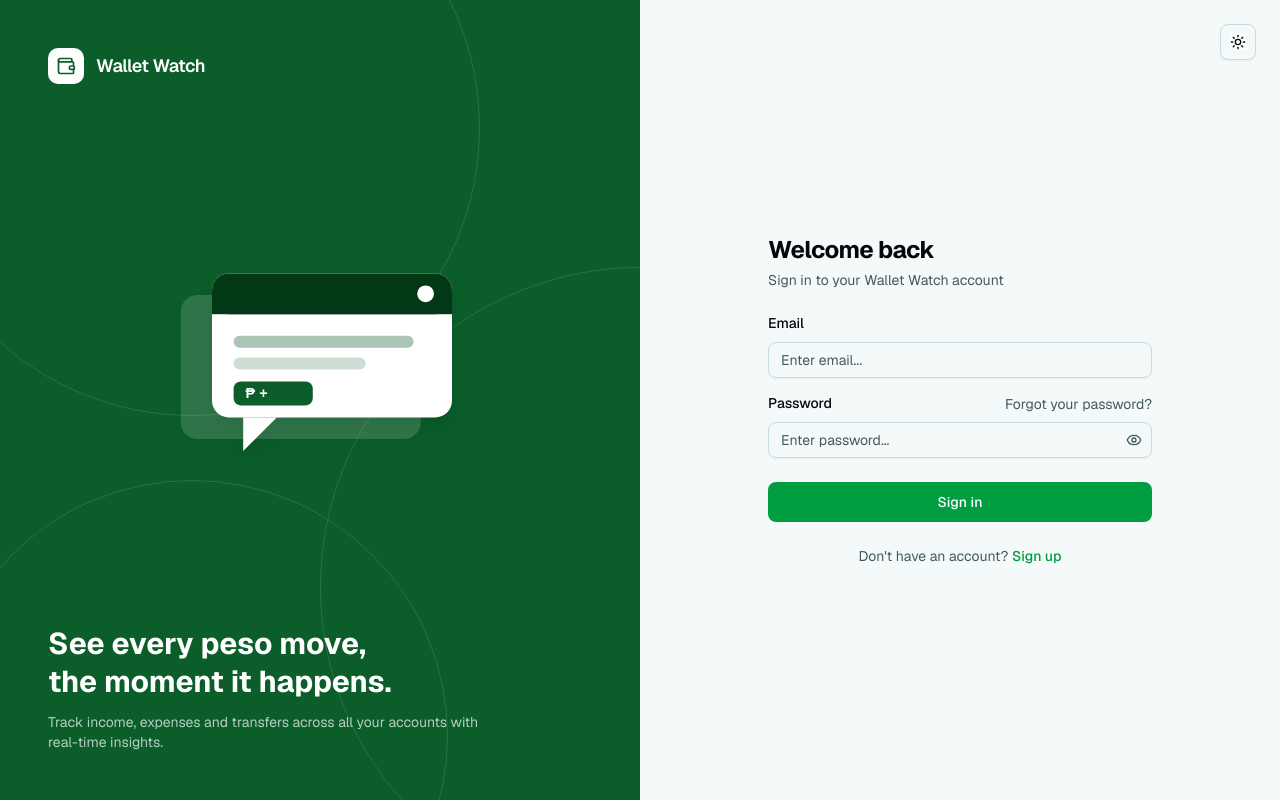
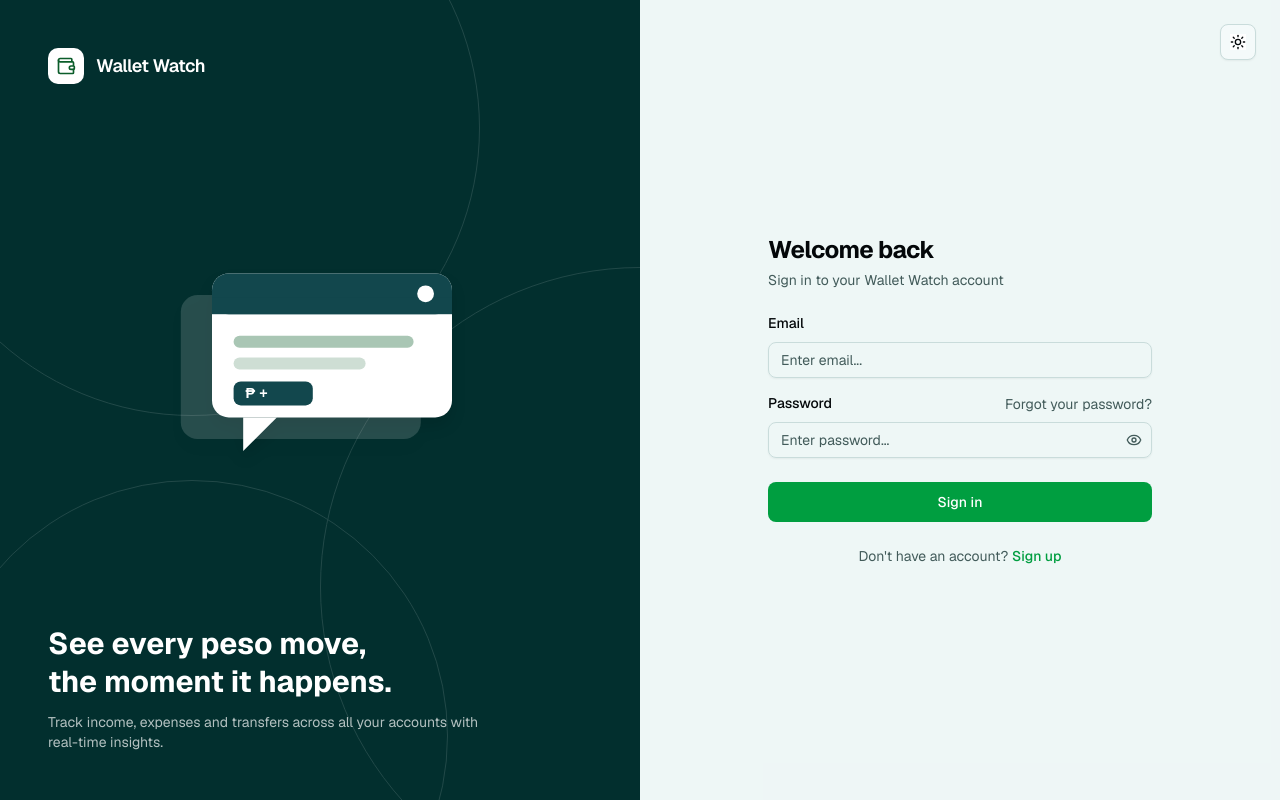
Before and after one commit to Ichibannnn/wallet-watch-nextjs, a Next.js app: page /signin in a window 1280 px wide. Built offline with nearby package versions, Linux system fonts and the light colour scheme.

Commit message:
Login - Change the color palette

```diff
--- a/src/app/signin/page.tsx
+++ b/src/app/signin/page.tsx
@@ -15,7 +15,7 @@ export default async function SignInPage({
       <AuthBrandPanel />
 
       {/* Form panel */}
-      <section className="relative flex flex-col bg-background px-6 py-8 sm:px-10">
+      <section className="relative flex flex-col bg-muted/40 px-6 py-8 sm:px-10">
         {/* Theme toggle — top right corner */}
         <div className="absolute top-6 right-6">
           <ThemeToggle />
@@ -39,7 +39,10 @@ export default async function SignInPage({
 
           <p className="mt-6 text-center text-sm text-muted-foreground">
             Don&apos;t have an account?{" "}
-            <Link href="/signup" className="font-medium text-primary underline-offset-4 hover:underline">
+            <Link
+              href="/signup"
+              className="font-medium text-primary underline-offset-4 hover:underline"
+            >
               Sign up
             </Link>
           </p>
--- a/src/components/auth/auth-brand-panel.tsx
+++ b/src/components/auth/auth-brand-panel.tsx
@@ -7,9 +7,12 @@ import { Wallet } from "lucide-react";
  */
 export function AuthBrandPanel() {
   return (
-    <aside className="relative hidden overflow-hidden bg-[oklch(0.42_0.11_150)] text-white lg:flex lg:flex-col lg:justify-between lg:p-12">
+    <aside className="relative hidden overflow-hidden bg-teal-950 text-white lg:flex lg:flex-col lg:justify-between lg:p-12">
       {/* Decorative concentric rings */}
-      <div aria-hidden className="pointer-events-none absolute inset-0 opacity-[0.12]">
+      <div
+        aria-hidden
+        className="pointer-events-none absolute inset-0 opacity-[0.12]"
+      >
         <div className="absolute -top-40 -left-24 size-[36rem] rounded-full border border-white" />
         <div className="absolute top-1/3 left-1/2 size-[40rem] rounded-full border border-white" />
         <div className="absolute -bottom-48 -left-16 size-[32rem] rounded-full border border-white" />
@@ -20,7 +23,9 @@ export function AuthBrandPanel() {
         <span className="flex size-9 items-center justify-center rounded-lg bg-white text-[oklch(0.42_0.11_150)]">
           <Wallet className="size-5" />
         </span>
-        <span className="text-lg font-semibold tracking-tight">Wallet Watch</span>
+        <span className="text-lg font-semibold tracking-tight">
+          Wallet Watch
+        </span>
       </div>
 
       {/* Illustration */}
@@ -34,7 +39,8 @@ export function AuthBrandPanel() {
           See every peso move, the moment it happens.
         </h2>
         <p className="mt-3 text-sm text-white/70">
-          Track income, expenses and transfers across all your accounts with real-time insights.
+          Track income, expenses and transfers across all your accounts with
+          real-time insights.
         </p>
       </div>
     </aside>
@@ -51,19 +57,70 @@ function AuthIllustration() {
       aria-hidden
     >
       {/* Back card */}
-      <rect x="44" y="70" width="200" height="120" rx="14" fill="white" opacity="0.15" />
+      <rect
+        x="44"
+        y="70"
+        width="200"
+        height="120"
+        rx="14"
+        fill="white"
+        opacity="0.15"
+      />
       {/* Speech-bubble card */}
       <g>
         <rect x="70" y="52" width="200" height="120" rx="14" fill="white" />
-        <rect x="70" y="52" width="200" height="34" rx="14" fill="oklch(0.30 0.08 150)" />
-        <rect x="70" y="72" width="200" height="14" fill="oklch(0.30 0.08 150)" />
+        <rect
+          x="70"
+          y="52"
+          width="200"
+          height="34"
+          rx="14"
+          fill="oklch(0.3669 0.0546 205.99)"
+        />
+        <rect
+          x="70"
+          y="72"
+          width="200"
+          height="14"
+          fill="oklch(0.3669 0.0546 205.99)"
+        />
         <circle cx="248" cy="69" r="7" fill="white" />
         {/* Body lines */}
-        <rect x="88" y="104" width="150" height="10" rx="5" fill="oklch(0.42 0.11 150)" opacity="0.35" />
-        <rect x="88" y="122" width="110" height="10" rx="5" fill="oklch(0.42 0.11 150)" opacity="0.2" />
+        <rect
+          x="88"
+          y="104"
+          width="150"
+          height="10"
+          rx="5"
+          fill="oklch(0.42 0.11 150)"
+          opacity="0.35"
+        />
+        <rect
+          x="88"
+          y="122"
+          width="110"
+          height="10"
+          rx="5"
+          fill="oklch(0.42 0.11 150)"
+          opacity="0.2"
+        />
         {/* Amount chip */}
-        <rect x="88" y="142" width="66" height="20" rx="6" fill="oklch(0.42 0.11 150)" />
-        <text x="98" y="156" fontSize="12" fontWeight="700" fill="white" fontFamily="sans-serif">
+        <rect
+          x="88"
+          y="142"
+          width="66"
+          height="20"
+          rx="6"
+          fill="oklch(0.3669 0.0546 205.99)"
+        />
+        <text
+          x="98"
+          y="156"
+          fontSize="12"
+          fontWeight="700"
+          fill="white"
+          fontFamily="sans-serif"
+        >
           ₱ +
         </text>
         {/* Bubble tail */}
```
